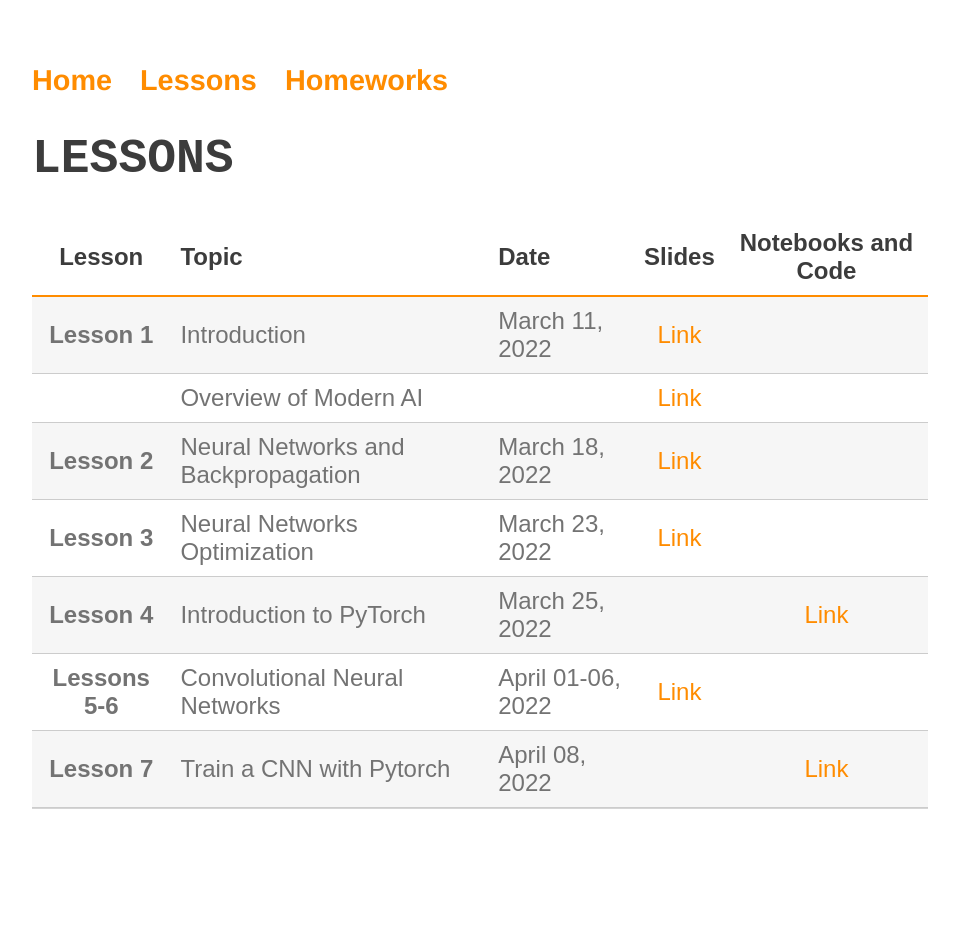
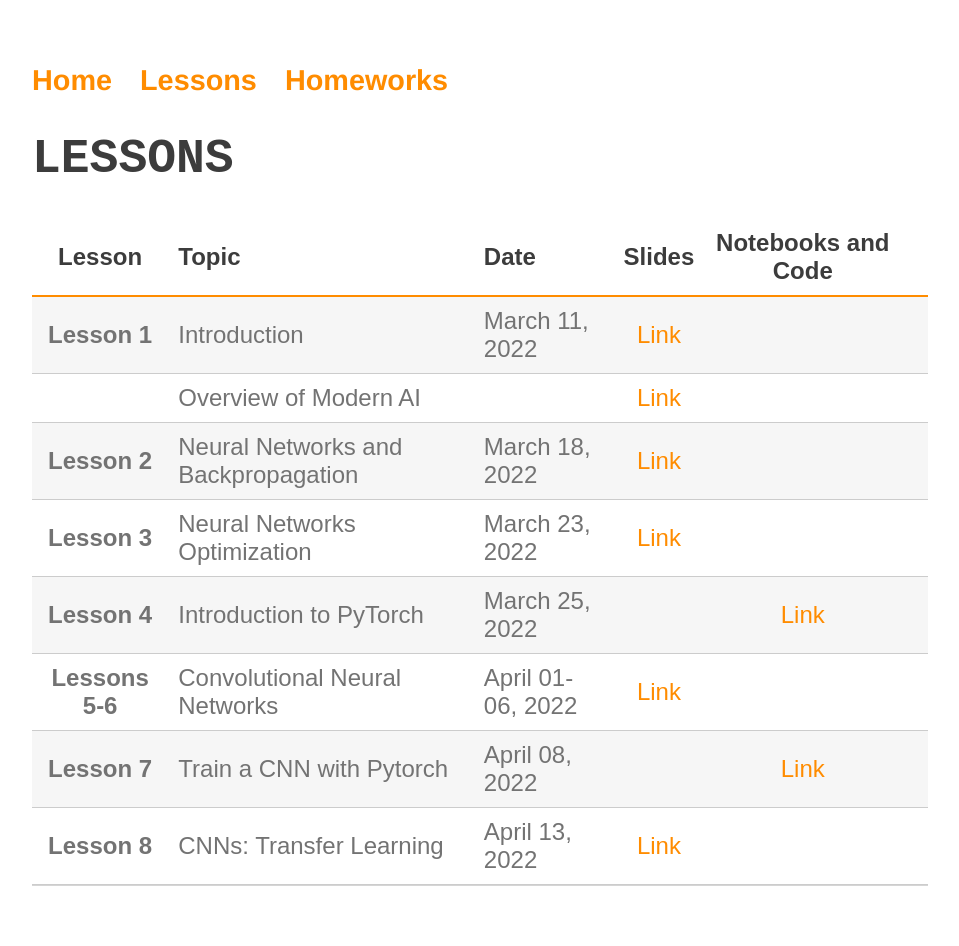
Before and after one commit to perceivelab/knowledge-discovery-course, a Jekyll site: the page built from lezioni.md, in a window 1280 px wide. Shown: the whole page, without its empty margins (160-1119 px from the left). Built offline with Jekyll 4.4.1, drawn with Linux system fonts in a browser that asks for light colours; our own code applies the rules of GitHub Pages for plain Markdown files; before the commit the page ends 900 px from its top, so only the background shows below that.

Commit message:
Update lezioni.md

```diff
--- a/lezioni.md
+++ b/lezioni.md
@@ -10,3 +10,4 @@
 | **Lesson 4**      | Introduction to PyTorch | March 25, 2022 |     |[Link](https://colab.research.google.com/drive/1xqmIpShVXf2EFVgi5C52o_bGcj383jnN?usp=sharing)|
 | **Lessons 5-6**      | Convolutional Neural Networks | April 01-06, 2022 |     [Link](https://drive.google.com/file/d/1xGLJtvZCI4fOOzMlzkehv7x1fyJHwKq2/view?usp=sharing)||
 | **Lesson 7**      | Train a CNN with Pytorch | April 08, 2022 ||     [Link](https://colab.research.google.com/drive/1oCG6YEWqkuyx5AH5TzplpaGqIanQHVvE?usp=sharing)|
+| **Lesson 8**      | CNNs: Transfer Learning | April 13, 2022 |[Link](https://drive.google.com/file/d/1m1ihYx3-sNIRhnXNHVhpA4gCCIbFNnm2/view?usp=sharing)|| |
```
